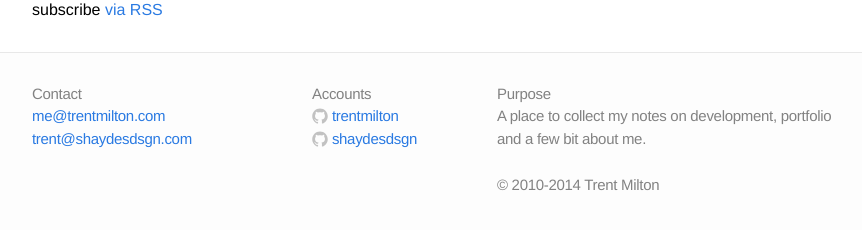
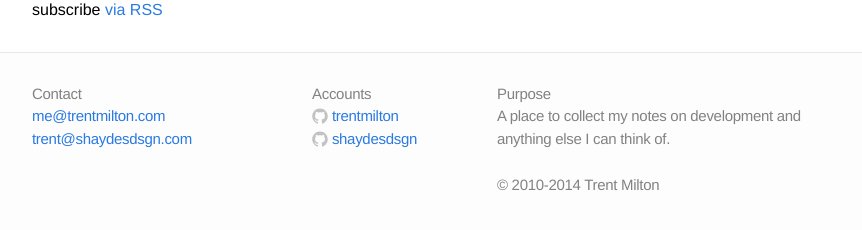
Before and after one commit to trentmilton/trentmilton-site-jekyll, a Jekyll site: the page built from index.html, in a window 1280 px wide and 900 px high, scrolled down 4127 px. Shown: the part 658-888 px from the top of the window, without its empty margins (208-1070 px from the left). Built offline with Jekyll 4.4.1, drawn with Linux system fonts in a browser that asks for light colours.

Commit message:
Fixed desc for site

```diff
--- a/_config.yml
+++ b/_config.yml
@@ -2,7 +2,7 @@
 title: Trent Milton
 email: me@trentmilton.com
 email_alt: trent@shaydesdsgn.com
-description: "A place to collect my notes on development, portfolio and a few bit about me."
+description: "A place to collect my notes on development and anything else I can think of."
 baseurl: ""
 url: "http://trentmilton.com"
 github_username: trentmilton
```
